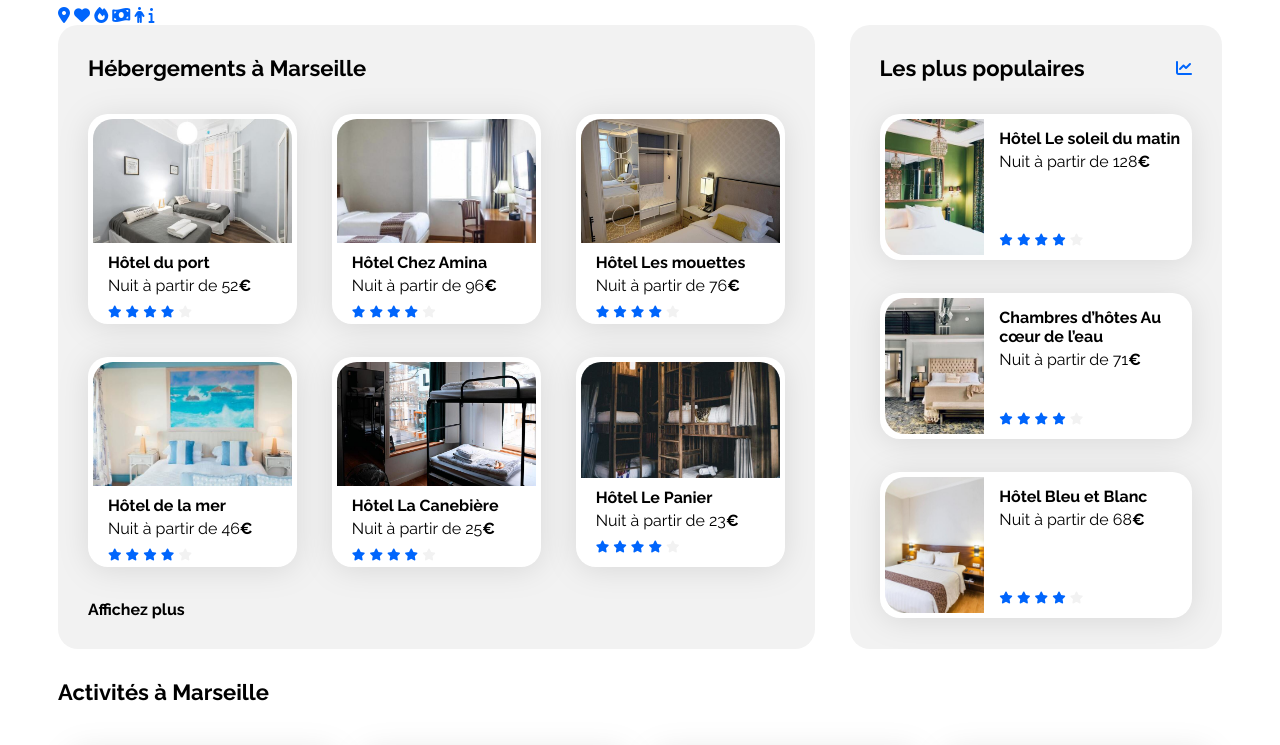
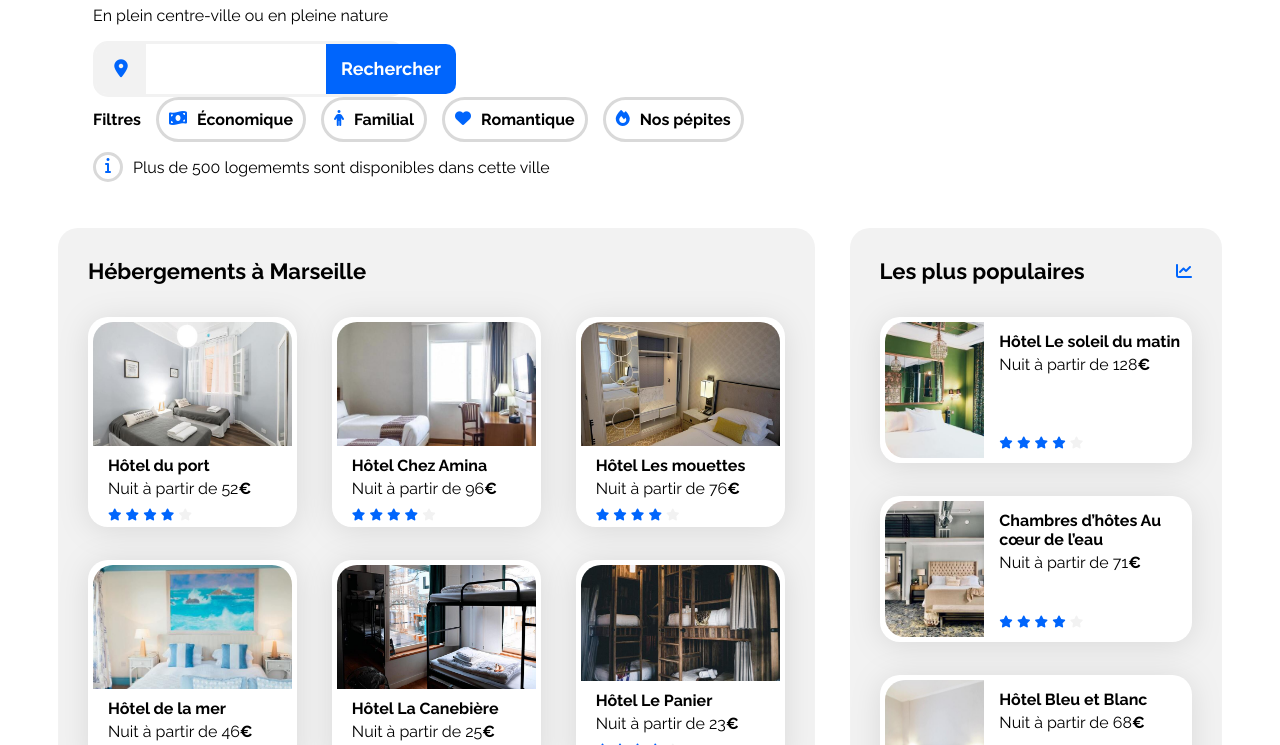
Before and after one commit to JohRac/Formation-OC-Projet-Booki, a plain HTML site: page booki-starter-code/index.html in a window 1280 px wide. Shown: the part 181-926 px from the top of the page. Drawn offline with Linux system fonts and the light colour scheme.

Commit message:
ajout headline

```diff
--- a/booki-starter-code/css/style.css
+++ b/booki-starter-code/css/style.css
@@ -7,6 +7,7 @@
     --main-color: #0065FC;
     --main-bg-color: #F2F2F2;
     --filter-bg-color: #DEEBFF;
+    --border-color: #d9d9d9;
 }
 
 .fa-solid {
@@ -56,6 +57,110 @@ a {
 
 .neutral-star {
     color: var(--main-bg-color)
+}
+
+/****** Info group ***********/
+
+.info-group {
+    display: flex;
+    flex-direction: column;
+    justify-content: space-around;
+    margin: 35px;
+
+}
+
+.headline {
+
+}
+
+/****** Research bar ***********/
+
+.research {
+    width: 28%;
+    display: flex;
+    border-radius: 15px;
+    border: var(--main-bg-color) solid;
+}
+
+.map-icon {
+    font-size: large;
+    text-align: center;
+    line-height: 50px;
+    background-color: var(--main-bg-color);
+    color: #000;
+    border-top-left-radius: 10px;
+    border-bottom-left-radius: 10px;
+    width: 50px;
+    flex-shrink: 0;
+
+
+
+}
+
+input {
+
+    font-size: large;
+    font-weight: bold;
+    border: none;
+    outline: none;
+    padding-left: 15px;
+}
+
+.research a {
+    display: flex;
+    text-align: center;
+    line-height: 50px;
+    background-color: var(--main-color);
+    border-top-right-radius: 10px;
+    border-bottom-right-radius: 10px;
+    width: 132px;
+    font-size: large;
+    font-weight: bold;
+    color: white;
+    padding: 0px 15px;
+}
+
+
+/****** Filters ***********/
+
+.filters {
+    display: flex;
+    gap: 15px;
+
+}
+
+.filters-title {
+    display: flex;
+    align-items: center;
+}
+
+.filter {
+    display: flex;
+    gap: 10px;
+    padding: 10px;
+    border-radius: 25px;
+    border: var(--border-color) solid ;
+}
+
+.filter:hover {
+    background-color: var(--filter-bg-color);
+}
+
+.infobar {
+    display: flex;
+    align-items: center;
+    gap: 10px;
+
+}
+
+.info-icon {
+    border-radius: 100%;
+    height: 24px;
+    width: 24px;
+    border: var(--border-color) solid;
+    text-align: center;
+    line-height: 20px;
+
 }
 
 /****** Hebergements And Populaires ***********/
--- a/booki-starter-code/index.html
+++ b/booki-starter-code/index.html
@@ -21,14 +21,52 @@
             <img src="./images/logo/Booki.png" alt="Logo Booki">
         </header>
         <main>
+            <div class="info-group">
+                <div class="headline">
                     <h1>Trouvez votre hèbergement pour des vacances de rêves</h1>
-            <p class="card-subtitle">En plein centre-ville ou en pleine nature</p>
+                    <p>En plein centre-ville ou en pleine nature</p>
+                </div>
+                <div class="research">
+                    <div class="map-icon">
                         <i class="fa-solid fa-location-dot"></i>
+                    </div>
+                    <input type="text" id="research-text" required minlength="1" maxlength="30" size="15" />
+                    <a href="#">
+                        Rechercher
+                    </a>
+                </div>
+                <div class="filters">
+                    <b class="filters-title">Filtres</b>
+                    <a href="#">
+                        <article class="filter">
+                            <i class="fa-solid fa-money-bill-wave"></i>
+                            <b>Économique</b>
+                        </article>
+                    </a>
+                    <a href="#">
+                        <article class="filter">
+                            <i class="fa-solid fa-person"></i>
+                            <b>Familial</b>
+                        </article>
+                    </a>
+                    <a href="#">
+                        <article class="filter">
                             <i class="fa-solid fa-heart"></i>
+                            <b>Romantique</b>
+                        </article>
+                    </a>
+                    <a href="#">
+                        <article class="filter">
                             <i class="fa-solid fa-fire"></i>
-        <i class="fa-solid fa-money-bill-wave"></i>
-        <i class="fa-solid fa-person"></i>
-        <i class="fa-solid fa-info"></i>
+                            <b>Nos pépites</b>
+                        </article>
+                    </a>
+                </div>
+                <div class="infobar">
+                    <i class="fa-solid fa-info info-icon"></i>
+                    <p>Plus de 500 logememts sont disponibles dans cette ville</p>
+                </div>
+            </div>
             <div class="hebergements-and-populaires">
                 <section class="hebergements">
                     <div class="hebergements-title"> <!--div en trop ?-->
@@ -150,7 +188,7 @@
                             </article>
                         </a>
                         <a href="#">
-                            <b>Affichez plus</b> <!--trop petit-->
+                            <b>Affichez plus</b>
                         </a>
                     </div>
                 </section>
```
Lines whose indentation alone changed are shown as unchanged.
